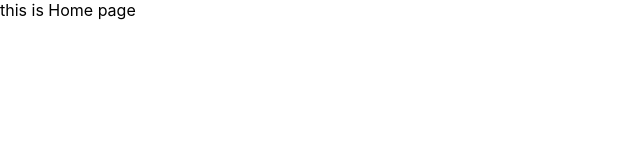
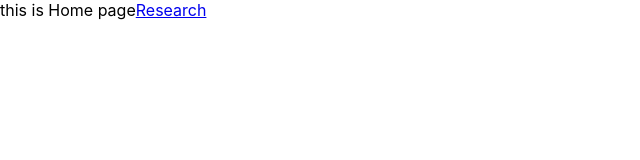
Before and after one commit to sayeda-chattopadhyay/my-research-app, a React (Create React App) app: page / in a window 1280 px wide. Shown: the top 160 px of the page, without its empty margins (0-640 px from the left). Built offline with nearby package versions, Linux system fonts and the light colour scheme.

Commit message:
add links

```diff
--- a/src/pages/Home.jsx
+++ b/src/pages/Home.jsx
@@ -1,9 +1,14 @@
-import React from 'react'
+import React from "react";
+import { Link } from "react-router-dom";
 
 const Home = () => {
   return (
-    <div> this is Home page</div>
-  )
-}
+    <div>
+      {" "}
+      this is Home page
+      <Link to="/research">Research</Link>
+    </div>
+  );
+};
 
-export default Home
+export default Home;
--- a/src/pages/research/Research.jsx
+++ b/src/pages/research/Research.jsx
@@ -1,7 +1,8 @@
 // src/pages/Research.jsx
-import React, { useState, useEffect } from 'react';
-import axios from 'axios';
-import ResearchCard from '../../components/ResearchCard';
+import React, { useState, useEffect } from "react";
+import axios from "axios";
+import ResearchCard from "../../components/ResearchCard";
+import { Link } from "react-router-dom";
 
 const Research = () => {
   const [researchList, setResearchList] = useState([]);
@@ -10,10 +11,10 @@
   useEffect(() => {
     const fetchData = async () => {
       try {
-        const response = await axios.get('/research.json');
+        const response = await axios.get("/research.json");
         setResearchList(response.data);
       } catch (error) {
-        console.error('Error fetching research data:', error);
+        console.error("Error fetching research data:", error);
       } finally {
         setLoading(false);
       }
@@ -25,6 +26,7 @@
   return (
     <div>
       <h2>Research Page</h2>
+      <Link to="/">Home</Link>
       {loading ? (
         <p>Loading...</p>
       ) : (
```
